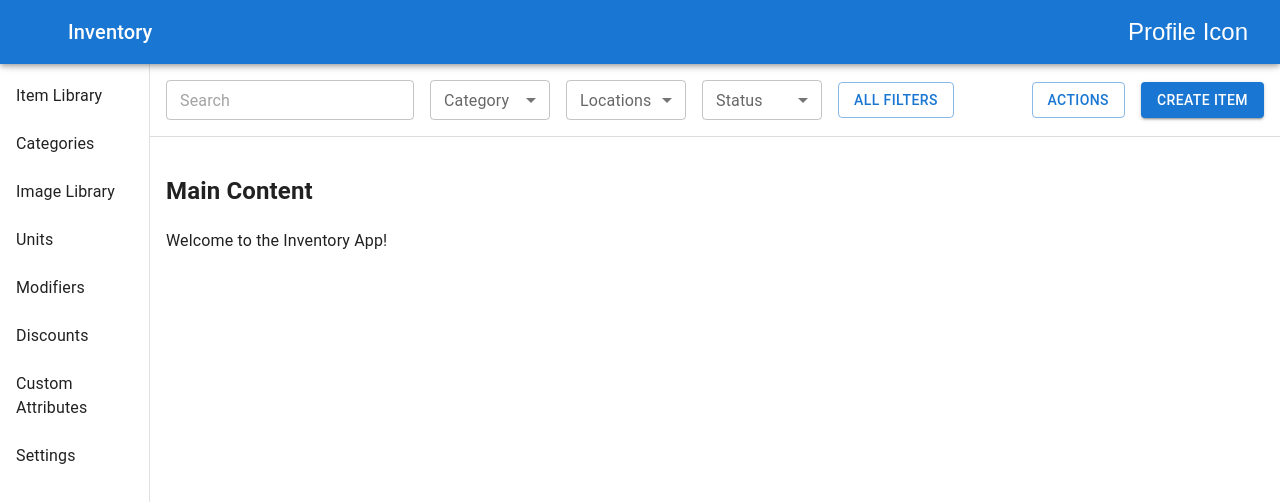
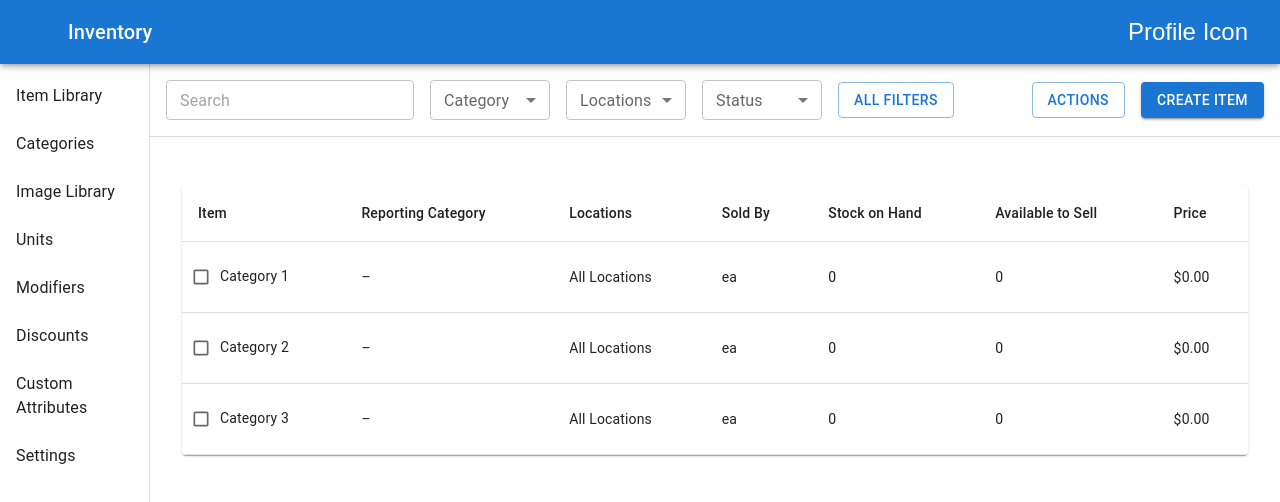
Before and after one commit to balajibhai/inventory-management, a React (Create React App) app: page / in a window 1280 px wide. Shown: the top 502 px of the page. Built offline with nearby package versions, Linux system fonts and the light colour scheme; some icons are missing.

Commit message:
Implement inventory management structure with expandable categories and items

```diff
--- a/src/App.tsx
+++ b/src/App.tsx
@@ -1,14 +1,21 @@
 // src/App.tsx
+import { ThemeProvider, createTheme } from "@mui/material/styles";
 import React from "react";
 import Layout from "./components/organisms/Layout";
+import { ExpansionProvider } from "./context/ExpansionContext";
+import InventoryPage from "./pages/InventoryPage";
+
+const theme = createTheme();
 
 const App: React.FC = () => {
   return (
-    <Layout>
-      {/* Put your page content here */}
-      <h2>Main Content</h2>
-      <p>Welcome to the Inventory App!</p>
-    </Layout>
+    <ThemeProvider theme={theme}>
+      <ExpansionProvider>
+        <Layout>
+          <InventoryPage />
+        </Layout>
+      </ExpansionProvider>
+    </ThemeProvider>
   );
 };
 
--- /dev/null
+++ b/src/components/CategoryRow.tsx
@@ -0,0 +1,40 @@
+import { Checkbox, TableCell, TableRow } from "@mui/material";
+import React from "react";
+import { useExpansion } from "../context/ExpansionContext";
+
+interface CategoryRowProps {
+  label: string;
+  level: number; // 0 for category, 1 for subcategory, 2 for item, etc.
+  expandKey: string; // Unique key used for expansion state
+}
+
+const CategoryRow: React.FC<CategoryRowProps> = ({
+  label,
+  level,
+  expandKey,
+}) => {
+  const { expanded, toggleExpand } = useExpansion();
+  const isExpanded = expanded[expandKey] || false;
+  const paddingLeft = `${level * 20}px`;
+
+  return (
+    <TableRow>
+      <TableCell sx={{ paddingLeft }}>
+        <Checkbox
+          checked={isExpanded}
+          onChange={() => toggleExpand(expandKey)}
+          size="small"
+        />
+        {label}
+      </TableCell>
+      <TableCell>–</TableCell>
+      <TableCell>All Locations</TableCell>
+      <TableCell>ea</TableCell>
+      <TableCell>0</TableCell>
+      <TableCell>0</TableCell>
+      <TableCell>$0.00</TableCell>
+    </TableRow>
+  );
+};
+
+export default CategoryRow;
--- /dev/null
+++ b/src/components/organisms/ItemsTable.tsx
@@ -0,0 +1,93 @@
+import {
+  Paper,
+  Table,
+  TableBody,
+  TableCell,
+  TableHead,
+  TableRow,
+} from "@mui/material";
+import React, { JSX } from "react";
+import { useExpansion } from "../../context/ExpansionContext";
+import { categories } from "../../data/categories";
+import CategoryRow from "../CategoryRow";
+
+const ItemsTable: React.FC = () => {
+  const { expanded } = useExpansion();
+
+  // Render a category and its children recursively.
+  const renderCategory = (
+    category: (typeof categories)[0],
+    level: number = 0
+  ) => {
+    const rows: JSX.Element[] = [];
+    const categoryKey = category.name;
+    const isCategoryExpanded = expanded[categoryKey] || false;
+
+    // Render the category row (level 0)
+    rows.push(
+      <CategoryRow
+        key={categoryKey}
+        label={category.name}
+        level={level}
+        expandKey={categoryKey}
+      />
+    );
+
+    // Render subcategories if category is expanded
+    if (isCategoryExpanded && category.subcategories.length > 0) {
+      category.subcategories.forEach((subcat) => {
+        const subcatKey = `${categoryKey}->${subcat.name}`;
+        const isSubcatExpanded = expanded[subcatKey] || false;
+
+        // Render subcategory row (level 1)
+        rows.push(
+          <CategoryRow
+            key={subcatKey}
+            label={subcat.name}
+            level={level + 1}
+            expandKey={subcatKey}
+          />
+        );
+
+        // Render items if subcategory is expanded (level 2)
+        if (isSubcatExpanded && subcat.items.length > 0) {
+          subcat.items.forEach((item) => {
+            const itemKey = `${subcatKey}->${item.name}`;
+            rows.push(
+              <CategoryRow
+                key={itemKey}
+                label={item.name}
+                level={level + 2}
+                expandKey={itemKey} // Items are not expandable
+              />
+            );
+          });
+        }
+      });
+    }
+    return rows;
+  };
+
+  return (
+    <Paper sx={{ width: "100%", overflowX: "auto", mt: 2 }}>
+      <Table>
+        <TableHead>
+          <TableRow>
+            <TableCell>Item</TableCell>
+            <TableCell>Reporting Category</TableCell>
+            <TableCell>Locations</TableCell>
+            <TableCell>Sold By</TableCell>
+            <TableCell>Stock on Hand</TableCell>
+            <TableCell>Available to Sell</TableCell>
+            <TableCell>Price</TableCell>
+          </TableRow>
+        </TableHead>
+        <TableBody>
+          {categories.map((category) => renderCategory(category))}
+        </TableBody>
+      </Table>
+    </Paper>
+  );
+};
+
+export default ItemsTable;
--- a/src/components/organisms/Layout.tsx
+++ b/src/components/organisms/Layout.tsx
@@ -19,21 +19,20 @@ interface LayoutProps {
 // The fixed width of your sidebar
 const drawerWidth = 150;
 
-// Define a type for the menu item (if needed, e.g., for additional properties)
 interface MenuItem {
+  id: number;
   label: string;
-  // you can add more fields later if required, such as a 'path', 'icon', etc.
 }
 
 const menuItems: MenuItem[] = [
-  { label: "Item Library" },
-  { label: "Categories" },
-  { label: "Image Library" },
-  { label: "Units" },
-  { label: "Modifiers" },
-  { label: "Discounts" },
-  { label: "Custom Attributes" },
-  { label: "Settings" },
+  { id: 1, label: "Item Library" },
+  { id: 2, label: "Categories" },
+  { id: 3, label: "Image Library" },
+  { id: 4, label: "Units" },
+  { id: 5, label: "Modifiers" },
+  { id: 6, label: "Discounts" },
+  { id: 7, label: "Custom Attributes" },
+  { id: 8, label: "Settings" },
 ];
 
 const Layout: React.FC<LayoutProps> = ({ children }) => {
--- /dev/null
+++ b/src/context/ExpansionContext.tsx
@@ -0,0 +1,39 @@
+import React, { createContext, useContext, useState } from "react";
+
+interface ExpansionContextType {
+  expanded: { [key: string]: boolean };
+  toggleExpand: (key: string) => void;
+}
+
+const ExpansionContext = createContext<ExpansionContextType | undefined>(
+  undefined
+);
+
+// Define explicit props including "children"
+interface ExpansionProviderProps {
+  children: React.ReactNode;
+}
+
+export const ExpansionProvider: React.FC<ExpansionProviderProps> = ({
+  children,
+}) => {
+  const [expanded, setExpanded] = useState<{ [key: string]: boolean }>({});
+
+  const toggleExpand = (key: string) => {
+    setExpanded((prev) => ({ ...prev, [key]: !prev[key] }));
+  };
+
+  return (
+    <ExpansionContext.Provider value={{ expanded, toggleExpand }}>
+      {children}
+    </ExpansionContext.Provider>
+  );
+};
+
+export const useExpansion = () => {
+  const context = useContext(ExpansionContext);
+  if (!context) {
+    throw new Error("useExpansion must be used within an ExpansionProvider");
+  }
+  return context;
+};
--- /dev/null
+++ b/src/data/categories.ts
@@ -0,0 +1,43 @@
+export interface ItemData {
+  name: string;
+}
+
+export interface SubcategoryData {
+  name: string;
+  items: ItemData[];
+}
+
+export interface CategoryData {
+  name: string;
+  subcategories: SubcategoryData[];
+}
+
+// Sample/mock data for demonstration
+export const categories: CategoryData[] = [
+  {
+    name: "Category 1",
+    subcategories: [
+      {
+        name: "Subcategory 1.1",
+        items: [{ name: "Item 1.1.1" }, { name: "Item 1.1.2" }],
+      },
+      {
+        name: "Subcategory 1.2",
+        items: [{ name: "Item 1.2.1" }, { name: "Item 1.2.2" }],
+      },
+    ],
+  },
+  {
+    name: "Category 2",
+    subcategories: [
+      {
+        name: "Subcategory 2.1",
+        items: [{ name: "Item 2.1.1" }, { name: "Item 2.1.2" }],
+      },
+    ],
+  },
+  {
+    name: "Category 3",
+    subcategories: [], // no subcategories
+  },
+];
--- /dev/null
+++ b/src/pages/InventoryPage.tsx
@@ -0,0 +1,13 @@
+import { Box } from "@mui/material";
+import React from "react";
+import ItemsTable from "../components/organisms/ItemsTable";
+
+const InventoryPage: React.FC = () => {
+  return (
+    <Box p={2}>
+      <ItemsTable />
+    </Box>
+  );
+};
+
+export default InventoryPage;
```
